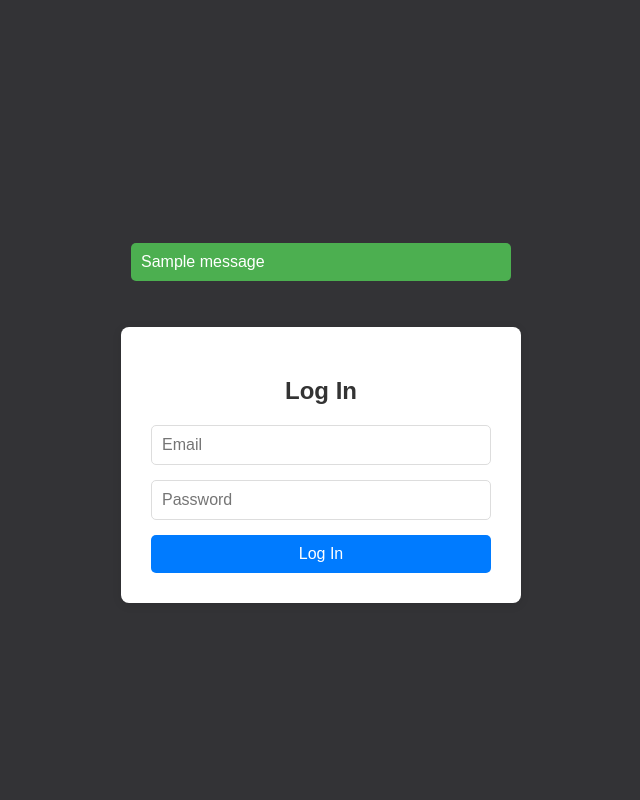
After one commit to AsharAmir/meeting-minutes-transcriber, a Flask app: page /login in a window 1280 px wide. The commit adds this page. Shown: the whole page, without its empty margins (319-959 px from the left). Run offline with Flask 3, Linux system fonts and the light colour scheme; one stand-in notice (Sample message) is shown; some libraries are stand-ins or nearby versions.

Commit message:
firebase auth

```diff
--- a/app.py
+++ b/app.py
@@ -1,4 +1,4 @@
-from flask import Flask, render_template, request, redirect, url_for, flash, jsonify
+from flask import Flask, render_template, request, redirect, url_for, flash, jsonify, session
 from flask_socketio import SocketIO
 import os
 import requests
@@ -7,8 +7,14 @@ from rev_ai import apiclient
 import eventlet
 from dotenv import load_dotenv
 import google.generativeai as genai
+import firebase_admin
+from firebase_admin import credentials, auth
+import firebase
+import pyrebase
+from functools import wraps
 
 load_dotenv()
+
 
 genai.configure(api_key=os.getenv("GEMINI_API_KEY"))
 generation_config = {
@@ -33,6 +39,89 @@ REV_AI_API_KEY = os.getenv('REV_AI_API_KEY')
 
 if not REV_AI_API_KEY:
     raise ValueError('API key is not set in environment variables')
+
+
+
+
+# Initialize Firebase Admin SDK
+cred = credentials.Certificate("meeting-minutes-transcriber-firebase-adminsdk-kuvlm-2155da08d4.json")
+firebase_admin.initialize_app(cred)
+
+# Firebase Client SDK configuration
+firebase_config = {
+    "apiKey": os.getenv("FIREBASE_API_KEY"),
+    "authDomain": os.getenv("FIREBASE_AUTH_DOMAIN"),
+    "projectId": os.getenv("FIREBASE_PROJECT_ID"),
+    "storageBucket": os.getenv("FIREBASE_STORAGE_BUCKET"),
+    "messagingSenderId": os.getenv("FIREBASE_MESSAGING_SENDER_ID"),
+    "appId": os.getenv("FIREBASE_APP_ID"),
+    "measurementId": os.getenv("FIREBASE_MEASUREMENT_ID"),
+    "databaseURL": ""
+}
+firebase = pyrebase.initialize_app(firebase_config)
+auth_client = firebase.auth()
+
+
+def login_required(f):
+    """Decorator to protect routes that require login."""
+    @wraps(f)
+    def decorated_function(*args, **kwargs):
+        if 'user' not in session:
+            flash('Please log in to access this page.', 'warning')
+            return redirect(url_for('login'))
+        return f(*args, **kwargs)
+    return decorated_function
+
+
+@app.route('/signup', methods=['GET', 'POST'])
+def signup():
+    if request.method == 'POST':
+        email = request.form.get('email')
+        password = request.form.get('password')
+
+        try:
+            # Create user with Firebase Client SDK
+            user = auth_client.create_user_with_email_and_password(email, password)
+            flash('User created successfully! Please sign in.', 'success')
+            return redirect(url_for('login'))  # Redirect to signin page
+        except Exception as e:
+            error_message = str(e)
+            # Extract and format the error message
+            if "EMAIL_EXISTS" in error_message:
+                flash('This email is already registered.', 'danger')
+            elif "WEAK_PASSWORD" in error_message:
+                flash('Password should be at least 6 characters long.', 'danger')
+            else:
+                flash(f'Error creating user: {error_message}', 'danger')
+            return redirect(url_for('signup'))
+
+    return render_template('signup.html')
+
+@app.route('/login', methods=['GET', 'POST'])
+def login():
+    if request.method == 'POST':
+        email = request.form.get('email')
+        password = request.form.get('password')
+
+        try:
+            # Sign in user with Firebase Client SDK
+            user = auth_client.sign_in_with_email_and_password(email, password)
+            session['user'] = user['localId']
+            flash('Logged in successfully!', 'success')
+            return redirect(url_for('index'))  # Redirect to index page
+        except Exception as e:
+            flash(f'Login failed: {str(e)}', 'danger')
+            return redirect(url_for('login'))
+
+    return render_template('login.html')
+
+@app.route('/logout')
+def logout():
+    session.pop('user', None)
+    flash('Logged out successfully!', 'success')
+    return redirect(url_for('login'))
+
+
 
 # Initialize the RevAiAPIClient with the retrieved API key
 client = apiclient.RevAiAPIClient(REV_AI_API_KEY)
@@ -75,6 +164,7 @@ def split_text(text, max_length):
     return chunks
 
 @app.route('/', methods=['GET', 'POST'])
+@login_required
 def index():
     if request.method == 'POST':
         file = request.files.get('audio_file')
--- /dev/null
+++ b/static/logsign.css
@@ -0,0 +1,100 @@
+body {
+    margin: 0;
+    font-family: Arial, sans-serif;
+    background-color: #333336;
+    display: flex;
+    justify-content: center;
+    align-items: center;
+    height: 100vh;
+}
+
+.container {
+    width: 100%;
+    max-width: 400px;
+    margin: auto;
+    padding: 20px;
+}
+
+header {
+    position: absolute;
+    top: 20px;
+    left: 20px;
+}
+
+header h1 {
+    margin: 0;
+    font-size: 18px;
+    color: #333;
+}
+
+.form-container {
+    background-color: #fff;
+    padding: 30px;
+    border-radius: 8px;
+    box-shadow: 0 2px 10px rgba(0, 0, 0, 0.1);
+    text-align: center;
+}
+
+.form-container h2 {
+    margin-bottom: 20px;
+    font-size: 24px;
+    color: #333;
+}
+
+form {
+    display: flex;
+    flex-direction: column;
+}
+
+input[type="email"],
+input[type="password"] {
+    padding: 10px;
+    margin-bottom: 15px;
+    border: 1px solid #ddd;
+    border-radius: 5px;
+    font-size: 16px;
+}
+
+button {
+    padding: 10px;
+    border: none;
+    border-radius: 5px;
+    background-color: #007BFF;
+    color: white;
+    font-size: 16px;
+    cursor: pointer;
+    transition: background-color 0.3s ease;
+}
+
+button:hover {
+    background-color: #0056b3;
+}
+
+.flash-messages {
+    margin: 20px 0;
+    padding: 10px;
+}
+
+.flashes {
+    list-style: none;
+    padding: 0;
+}
+
+.flashes li {
+    margin-bottom: 10px;
+    padding: 10px;
+    border-radius: 5px;
+    color: #fff;
+}
+
+.flashes .success {
+    background-color: #4CAF50; /* Green for success */
+}
+
+.flashes .danger {
+    background-color: #f44336; /* Red for errors */
+}
+
+.flashes .warning {
+    background-color: #ff9800; /* Orange for warnings */
+}
--- a/templates/index.html
+++ b/templates/index.html
@@ -4,7 +4,7 @@
     <meta charset="UTF-8">
     <meta name="viewport" content="width=device-width, initial-scale=1.0">
     <title>Audio Transcription Service</title>
-    <link rel="stylesheet" href="static/style.css">
+    <link rel="stylesheet" href="{{ url_for('static', filename='style.css') }}">
 </head>
 <body>
     <nav class="navbar">
@@ -17,6 +17,7 @@
         <ul class="nav-links">
             <li><a href="{{ url_for('upload') }}">Upload to Transcribe</a></li>
             <li><a href="{{ url_for('record') }}">Live Transcription</a></li>
+            <li><a href="{{ url_for('logout') }}" class="logout-button">Logout</a></li>
         </ul>
     </nav>
     <div class="content">
@@ -29,6 +30,5 @@
             navLinks.classList.toggle('active');
         }
     </script>
-
 </body>
 </html>
--- /dev/null
+++ b/templates/login.html
@@ -0,0 +1,38 @@
+<!DOCTYPE html>
+<html lang="en">
+<head>
+    <meta charset="UTF-8">
+    <meta name="viewport" content="width=device-width, initial-scale=1.0">
+    <title>Login</title>
+    <link rel="stylesheet" href="{{ url_for('static', filename='logsign.css') }}">
+</head>
+<body>
+    <div class="container">
+        <header>
+            <h1>Meeting Minutes Transcriber</h1>
+        </header>
+
+        <!-- Flash Messages -->
+        <div class="flash-messages">
+            {% with messages = get_flashed_messages(with_categories=true) %}
+                {% if messages %}
+                    <ul class="flashes">
+                        {% for category, message in messages %}
+                            <li class="{{ category }}">{{ message }}</li>
+                        {% endfor %}
+                    </ul>
+                {% endif %}
+            {% endwith %}
+        </div>
+
+        <div class="form-container">
+            <h2>Log In</h2>
+            <form action="{{ url_for('login') }}" method="POST">
+                <input type="email" name="email" placeholder="Email" required>
+                <input type="password" name="password" placeholder="Password" required>
+                <button type="submit">Log In</button>
+            </form>
+        </div>
+    </div>
+</body>
+</html>
--- a/templates/record.html
+++ b/templates/record.html
@@ -17,6 +17,7 @@
         <ul class="nav-links">
             <li><a href="{{ url_for('upload') }}">Upload to Transcribe</a></li>
             <li><a href="{{ url_for('record') }}">Live Transcription</a></li>
+            <li><a href="{{ url_for('logout') }}" class="logout-button">Logout</a></li>
         </ul>
     </nav>
     <div class="container">
--- a/templates/upload.html
+++ b/templates/upload.html
@@ -17,6 +17,7 @@
         <ul class="nav-links">
             <li><a href="{{ url_for('upload') }}">Upload to Transcribe</a></li>
             <li><a href="{{ url_for('record') }}">Live Transcription</a></li>
+            <li><a href="{{ url_for('logout') }}" class="logout-button">Logout</a></li>
         </ul>
     </nav>
 
```
Also changed, not shown: templates/signup.html (added, +71 -0 lines).
